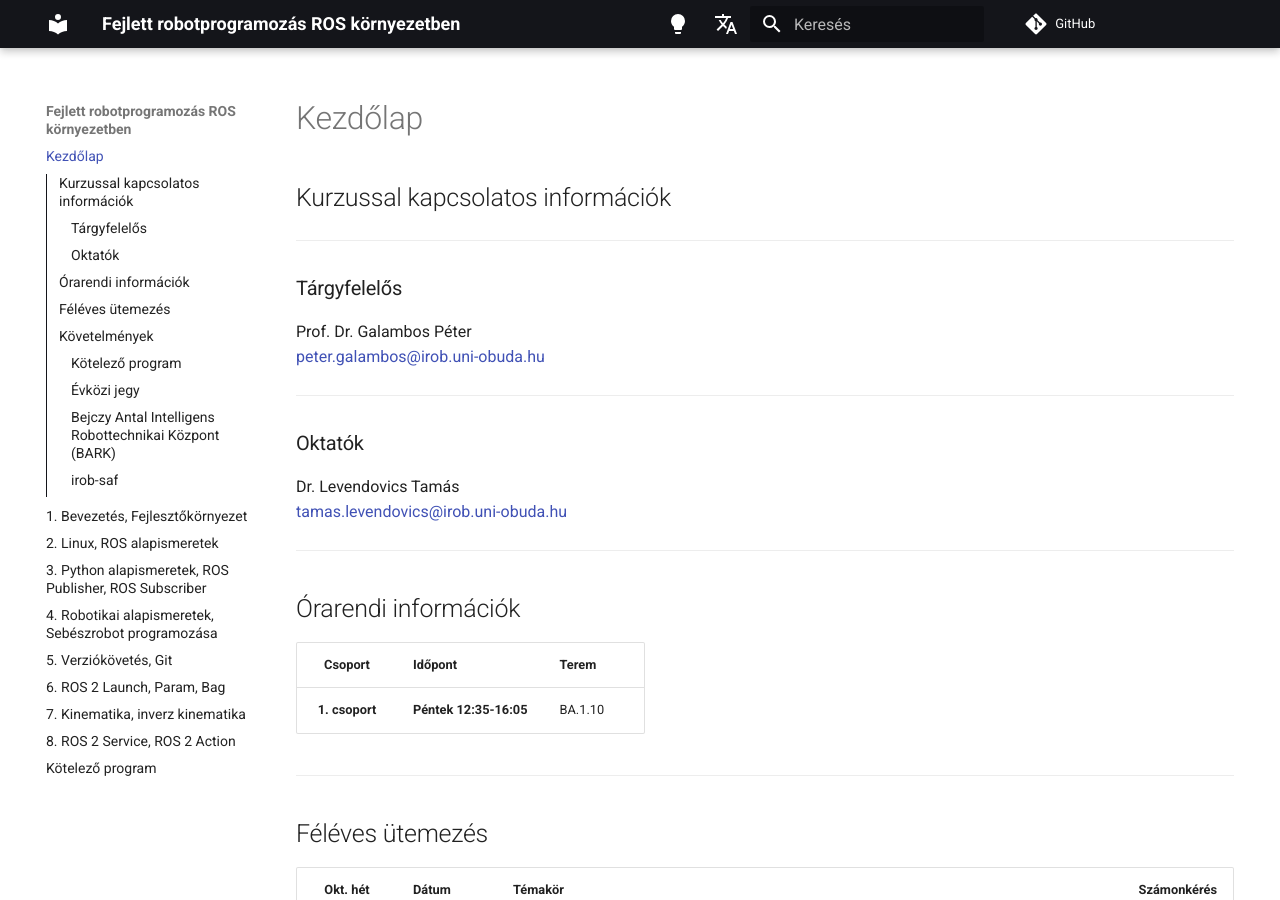
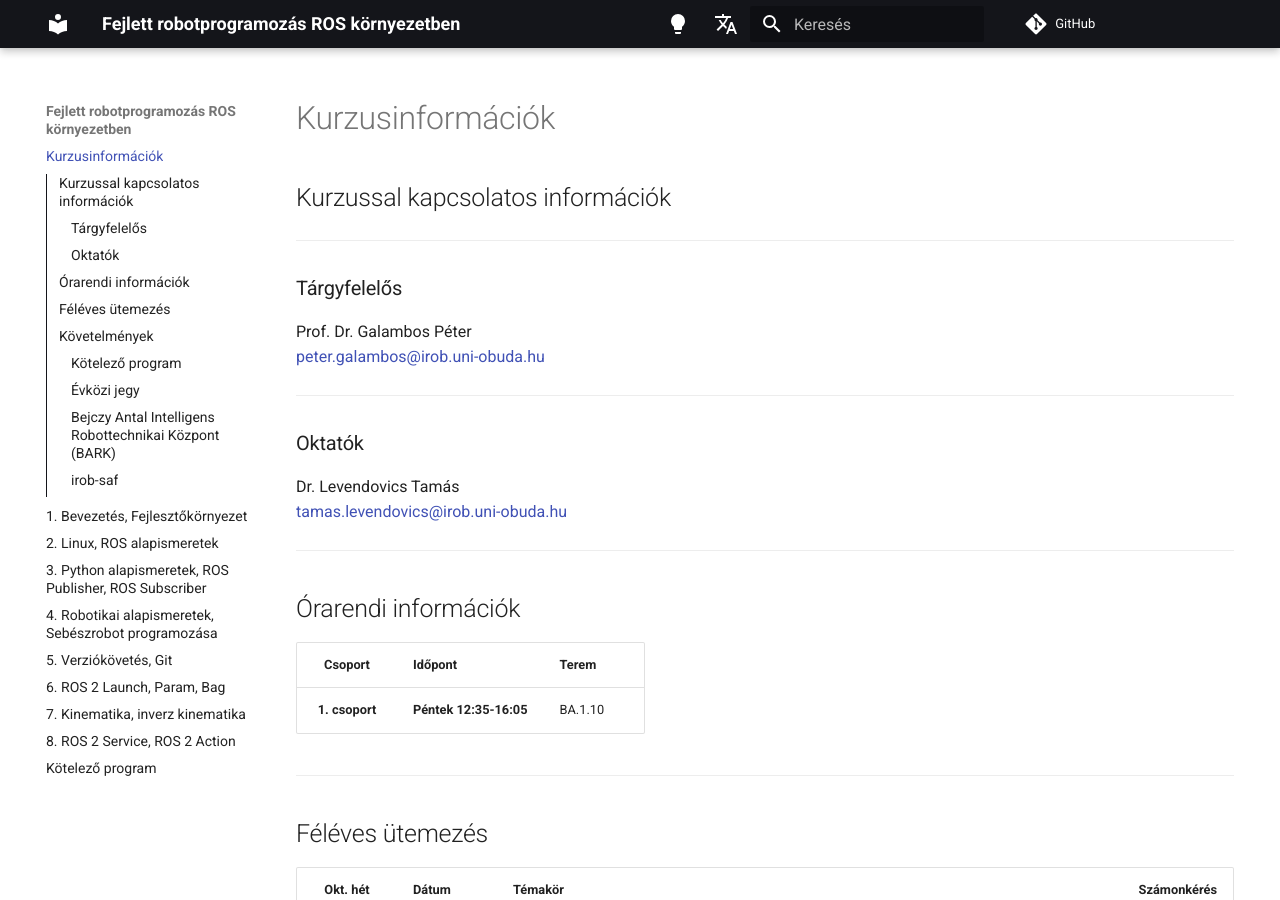
Before and after one commit to ABC-iRobotics/advanced_ros_course_materials_hu, an MkDocs documentation site: the page built from docs/index.md, in a window 1280 px wide and 900 px high. Built offline with MkDocs 1.6.1 and Material for MkDocs 9.7.7, drawn with Linux system fonts in a browser that asks for light colours; comment, search, counter and statistics services are not loaded; some of the changed lines change nothing that is shown.

Commit message:
Rename index

```diff
--- a/mkdocs.yml
+++ b/mkdocs.yml
@@ -6,7 +6,7 @@ repo_url: https://github.com/ABC-iRobotics/advanced_ros_course_materials_hu
 
 
 nav:
-    - Kezdőlap: index.md
+    - Kurzusinformációk: index.md
     #- Tananyagok:
     - 1. Bevezetés, Fejlesztőkörnyezet: 01_system_setup.md
     - 2. Linux, ROS alapismeretek: 02_linux_ros_principles.md
```
